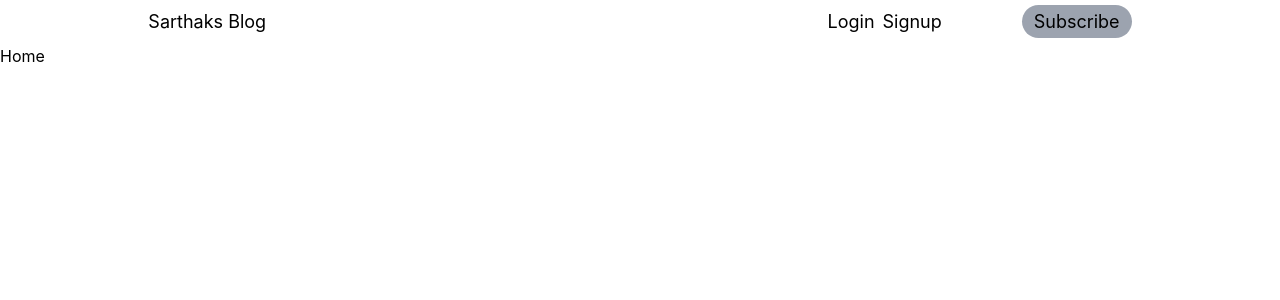
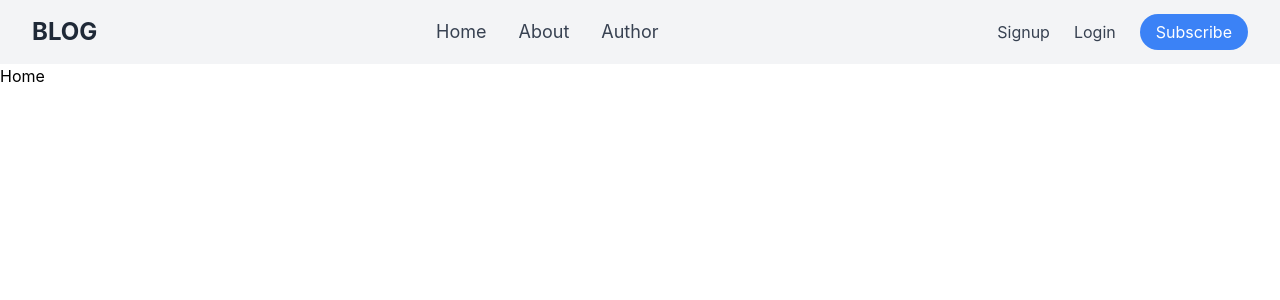
Before and after one commit to sarthakp107/Blog, a React (Create React App) app: page / in a window 1280 px wide. Shown: the top 300 px of the page. Built offline with nearby package versions, Linux system fonts and the light colour scheme; the HTML template or start-up script is replaced by a standard one.

Commit message:
navbar completed

```diff
--- a/src/components/Navbar.js
+++ b/src/components/Navbar.js
@@ -1,24 +1,60 @@
-import React from 'react'
+import React from 'react';
 import { Link } from 'react-router-dom';
 
 export default function Navbar() {
-    return (
-        <div className='bg-dark text-light p-2 text-lg '>
-            <ul className='flex justify-around'>
-                <li className=''>
-                    <Link to="/">Sarthaks Blog</Link>
-                </li>
-<div>
+  return (
+    <nav className="flex justify-between items-center py-4 px-8 bg-gray-100 ">
+      {/* Logo Section */}
+      <div>
+        <Link to="/" className="text-2xl font-bold text-gray-800 hover:text-gray-600">
+          BLOG
+        </Link>
+      </div>
 
-</div>
-                <li>
-                    <Link to="/login" className='mr-2'>Login</Link>
-                    <Link to="/signup" className='mr-20'>Signup</Link>
-                    <Link to="/subscribe" className=' bg-gray-400 rounded-full py-1.5 px-3 hover:bg-gray-50'>Subscribe</Link>
-                </li>
+      {/* Navigation Links */}
+      <div>
+        <ul className="flex gap-8 text-lg text-gray-700">
+          <li>
+            <Link to="/home" className="hover:text-gray-900">
+              Home
+            </Link>
+          </li>
+          <li>
+            <Link to="/about" className="hover:text-gray-900">
+              About
+            </Link>
+          </li>
+          <li>
+            <Link to="/author" className="hover:text-gray-900">
+              Author
+            </Link>
+          </li>
+        </ul>
+      </div>
 
-
-            </ul>
-        </div>
-    )
+      {/* Action Buttons */}
+      <div>
+        <ul className="flex items-center gap-6">
+          <li>
+            <Link to="/signup" className="text-gray-700 hover:text-gray-900">
+              Signup
+            </Link>
+          </li>
+          <li>
+            <Link to="/login" className="text-gray-700 hover:text-gray-900">
+              Login
+            </Link>
+          </li>
+          <li>
+            <Link
+              to="/subscribe"
+              className="bg-blue-500 text-white rounded-full px-4 py-2 hover:bg-blue-600 transition"
+            >
+              Subscribe
+            </Link>
+          </li>
+        </ul>
+      </div>
+    </nav>
+  );
 }
```
